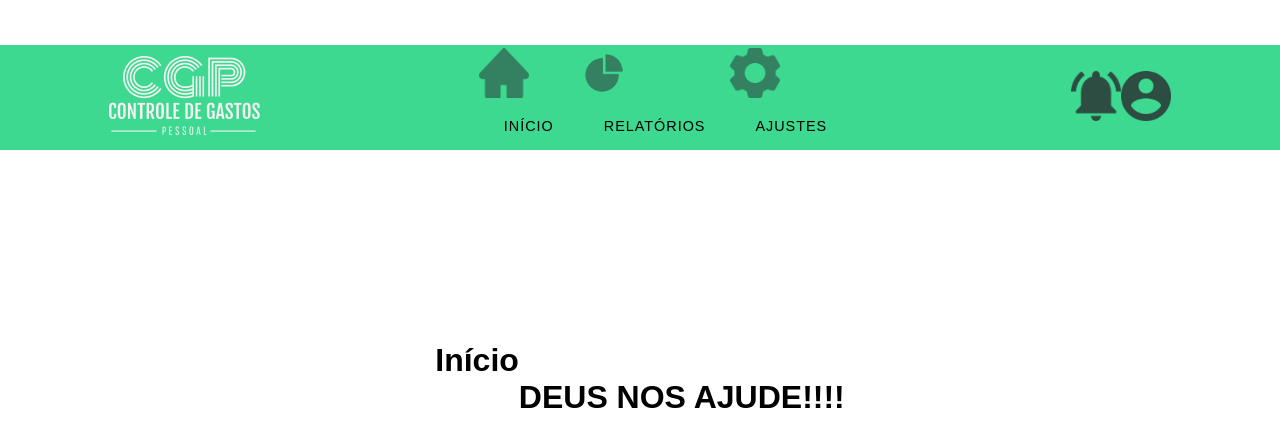
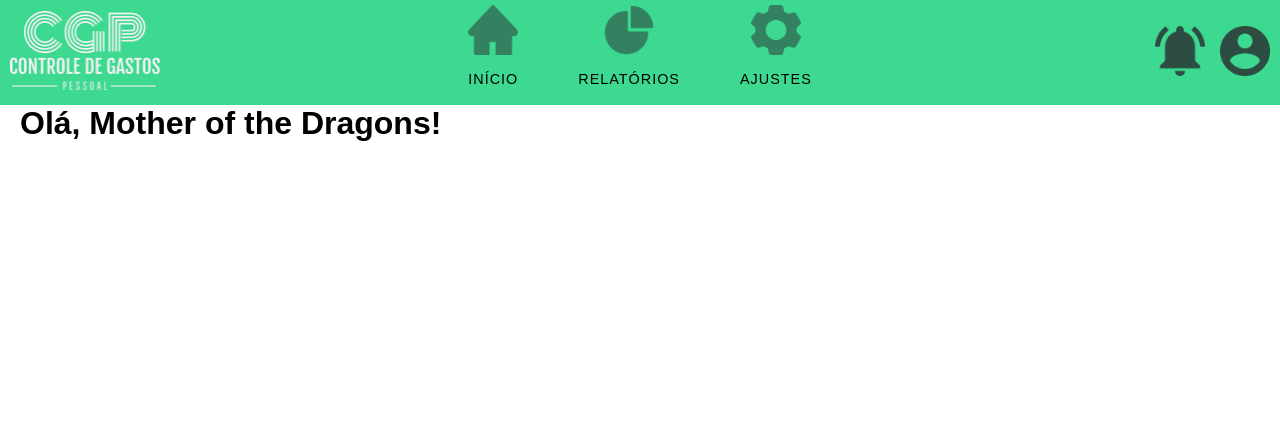
Before and after one commit to HeeyVans/CGP-Controle-De-Gastos-Pessoal, a React (Create React App) app: page /inicio in a window 1280 px wide. Shown: the top 446 px of the page. Built offline with nearby package versions, Linux system fonts and the light colour scheme.

Commit message:
navbar concluido

```diff
--- a/src/App.js
+++ b/src/App.js
@@ -1,5 +1,4 @@
 import React from 'react';
-import './global.css';
 import { BrowserRouter as Router, Routes, Route } from 'react-router-dom';
 
 //Importando as pages
--- /dev/null
+++ b/src/components/NavBar/NavBar.css
@@ -0,0 +1,51 @@
+.navbar {
+	display: flex;
+	justify-content: space-between;
+	align-items: center;
+	position: static;
+	left: 0;
+	top: 0;
+	width:100%;
+	z-index: 1;
+    background-color: transparent;
+    transition: 0.6s ease-in-out;
+	padding: 0 10px;
+	background: #3DD990;
+    height: 105px;
+}
+
+.navbar div:first-child {
+	width: 150px;
+}
+
+.navbar div:first-child a,
+.navbar div:first-child a img {
+	width: 100%;
+}
+
+.menuCentral li {
+	display: flex;
+	flex-direction: column;
+	align-items: center;
+	padding: 5px;
+	margin: 0;
+}
+
+.menuCentral li:nth-child(2) img {
+	transform: scale(1.3);
+}
+
+.navbar .menuEsq {
+	width: 150px;
+	justify-content: right;
+}
+
+.navbar .menuEsq li:first-child {
+	margin-right: 15px;
+}
+
+.container {
+	margin-right: 20px;
+	margin-left: 20px;
+    width: 100%;
+}
--- a/src/components/NavBar/NavBar.js
+++ b/src/components/NavBar/NavBar.js
@@ -10,17 +10,17 @@ import btnNotificacoes from '../../assets/imagens/btnNotificacoes.png';
 import btnPerfil from '../../assets/imagens/btnPerfil.png';
 
 //Estilos
-import styles from './NavBar.module.css'
+import './NavBar.css';
 
 const NavBar = () => {
     return (
-        <nav class={styles.navbar}>
+        <nav className={'navbar'}>
             <div>
                 <Link to="/">
                     <img src={logo} alt="logo" />
                 </Link>
             </div>
-            <ul>
+            <ul className="menuCentral">
                 <li>
                     <img src={btnInicio} alt="Notificações" width='50px' height='50px' />
                     <Link to="/inicio"> Início </Link>
@@ -34,14 +34,14 @@ const NavBar = () => {
                     <Link to="/ajustes"> Ajustes </Link>
                 </li>
             </ul>
-            <div class={styles.menuEsq}>
-                <Link to="/#">
+            <ul className={'menuEsq'}>
+                <li to="/#">
                     <img src={btnNotificacoes} alt="Notificações" width='50px' height='50px' />
-                </Link>
-                <Link to="/#">
+                </li>
+                <li to="/#">
                     <img src={btnPerfil} alt="Notificações" width='50px' height='50px' />
-                </Link>
-            </div>
+                </li>
+            </ul>
         </nav>
     );
 }
--- a/src/components/NavBar/NavBar.module.css
+++ /dev/null
@@ -1,14 +0,0 @@
-.logoNavBar {
-    justify-content: flex-start
-}
-
-.navbar {
-    background: #3DD990;
-    width: 100%;
-    height: 105px;
-}
-
-.menuEsq {
-    display: inline;
-    float: left;
-}
--- a/src/global.css
+++ /dev/null
@@ -1,5 +0,0 @@
-/* *{
-    margin: 0;
-    padding: 0;
-    box-sizing: border-box;
-} */
--- a/src/pages/ajustes/ajustes.js
+++ b/src/pages/ajustes/ajustes.js
@@ -3,14 +3,11 @@ import NavBar from '../../components/NavBar/NavBar'
 
 const Ajustes = () => {
     return (
-        <div style={{
-            display: 'flex',
-            justifyContent: 'center',
-            alignItems: 'center',
-            height: '90vh'
-        }}>
+        <div>
             <NavBar />
-            <h1>Ajustes</h1>
+            <div className="container">
+                <h1>Ajustes</h1>
+            </div>
         </div>
     );
 };
--- a/src/pages/inicio/Inicio.js
+++ b/src/pages/inicio/Inicio.js
@@ -3,15 +3,13 @@ import NavBar from '../../components/NavBar/NavBar'
 
 const Inicio = () => {
     return (
-        <div style={{
-            display: 'flex',
-            justifyContent: 'center',
-            alignItems: 'center',
-            height: '90vh'
-        }}>
+        <div>
             <NavBar />
-            <h1>Início</h1>
-            <h1><br/><br/> DEUS NOS AJUDE!!!!</h1>
+
+            <div className="container">
+                <h1>Olá, Mother of the Dragons!</h1>
+            </div>
+
         </div>
     );
 };
--- a/src/pages/landing-page/styles.css
+++ b/src/pages/landing-page/styles.css
@@ -184,6 +184,8 @@ nav .menu-btn,
     margin-top: 60px;
     margin-bottom: -80px;
 }
+
+
 
  /* #about{
     margin-top:100px ;
--- a/src/pages/relatorios/relatorios.js
+++ b/src/pages/relatorios/relatorios.js
@@ -3,14 +3,11 @@ import NavBar from '../../components/NavBar/NavBar'
 
 const Relatorios = () => {
     return (
-        <div style={{
-            display: 'flex',
-            justifyContent: 'center',
-            alignItems: 'center',
-            height: '90vh'
-        }}>
+        <div>
             <NavBar />
-            <h1>Relatorios</h1>
+            <div className="container">
+                <h1>Relatorios</h1>
+            </div>
         </div>
     );
 };
```
Also changed, not shown: src/assets/imagens/btnNotificacoes.png, src/assets/imagens/btnPerfil.png.
